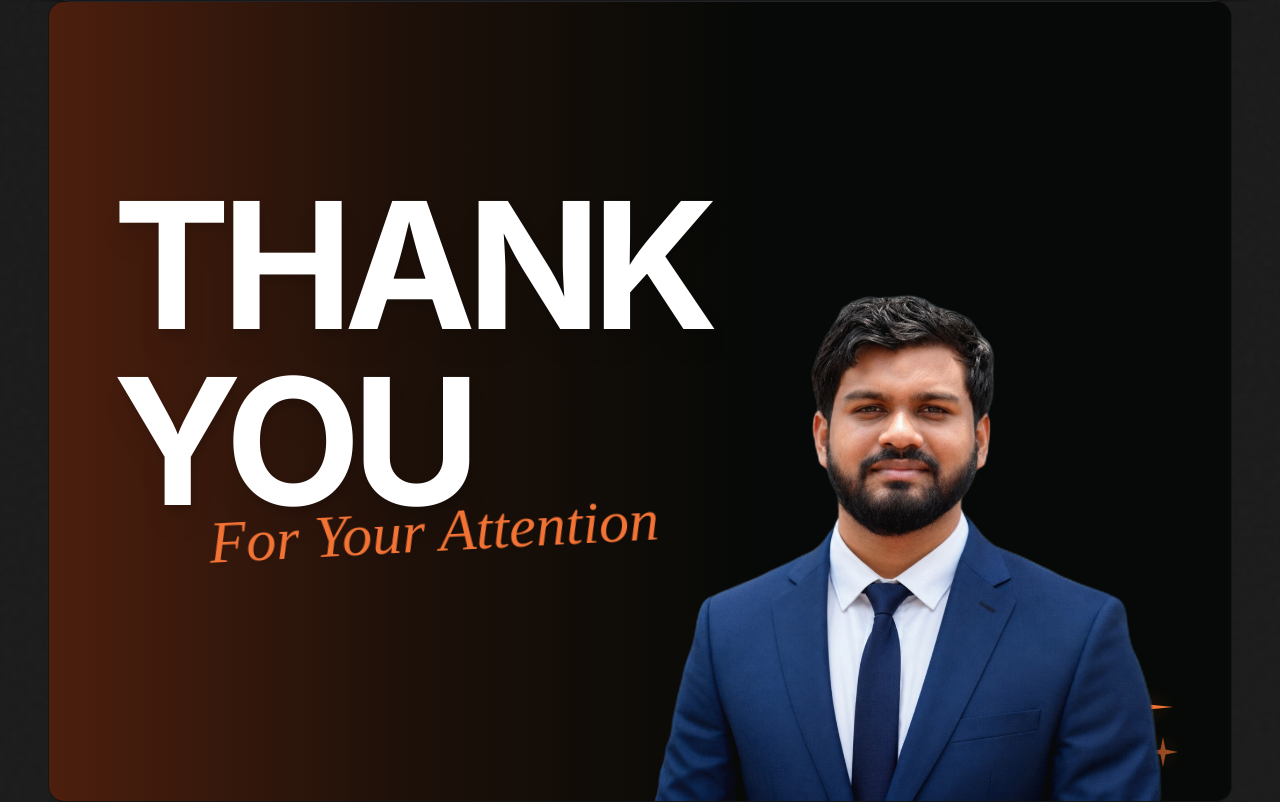
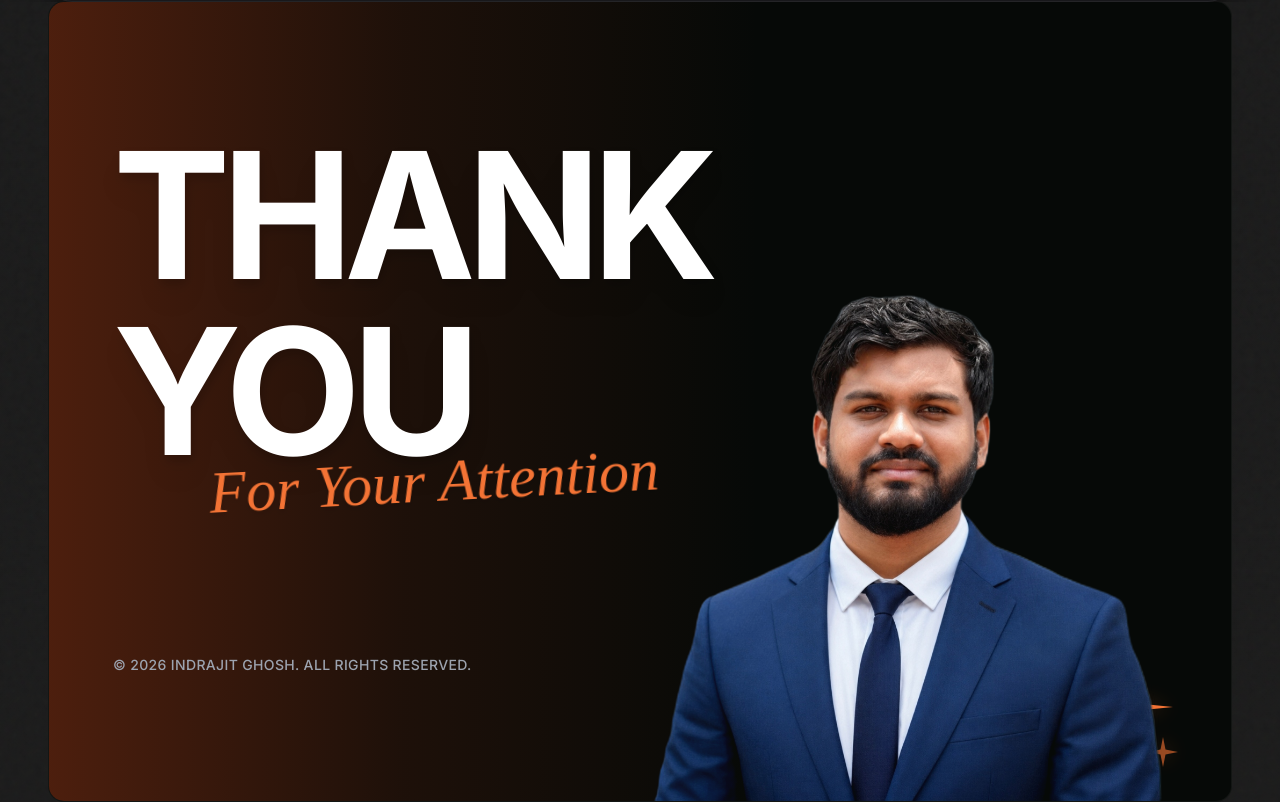
Before and after one commit to indrajit1306/IndrajitGhosh-Portfolio, a React (Vite) app: page / in a window 1280 px wide. Shown: the part 6658-7460 px from the top of the page. Built offline with nearby package versions, Linux system fonts and the light colour scheme.

Commit message:
feat: add ThankYou section component

```diff
--- a/src/components/sections/ThankYou.jsx
+++ b/src/components/sections/ThankYou.jsx
@@ -21,8 +21,11 @@ export default function ThankYou() {
             For Your Attention
           </div>
         </div>
-        <p className="text-xs md:text-sm text-gray-300 max-w-md font-light leading-relaxed text-left relative z-10 mt-10 md:mt-12">
-        </p>
+        <div className="relative z-10 mt-16 md:mt-32">
+          <p className="text-xs md:text-sm text-slate-500 dark:text-gray-400 font-medium tracking-wide uppercase">
+            &copy; {new Date().getFullYear()} Indrajit Ghosh. All Rights Reserved.
+          </p>
+        </div>
       </div>
 
       {/* Photo and Decorative Stars */}
```
